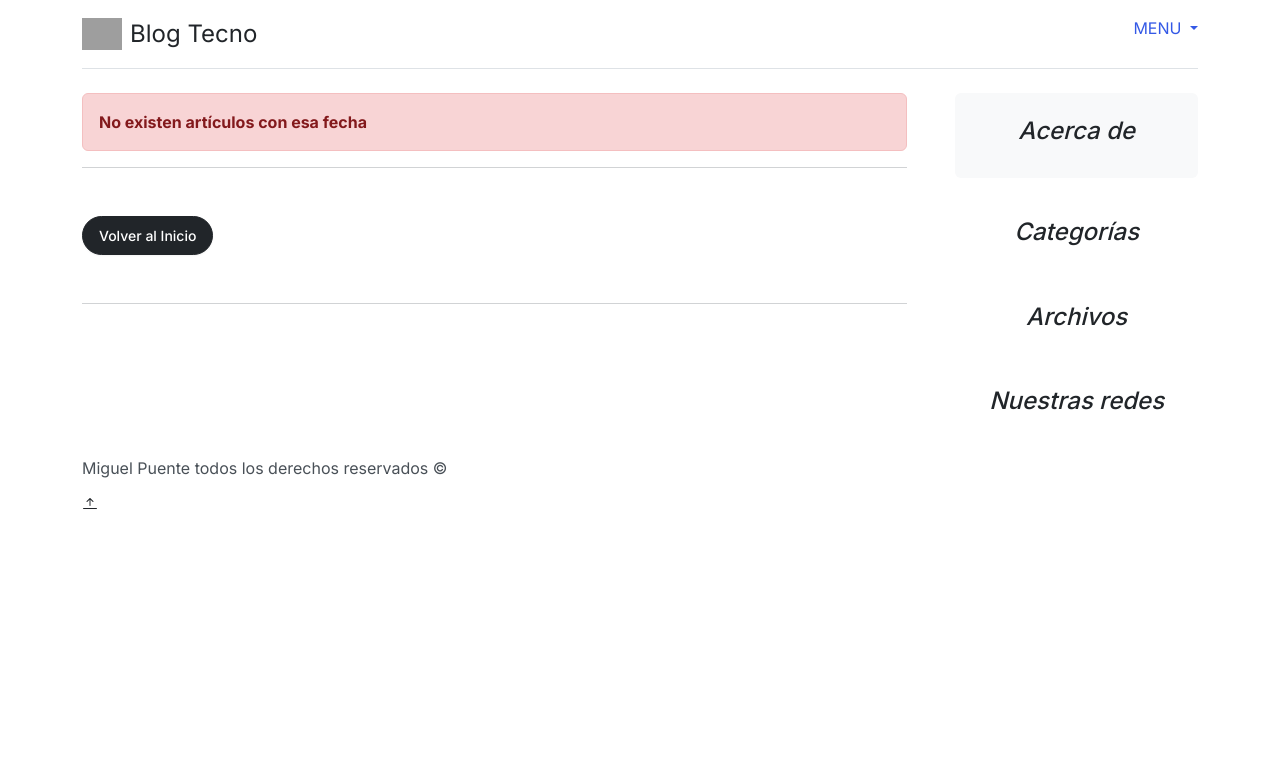
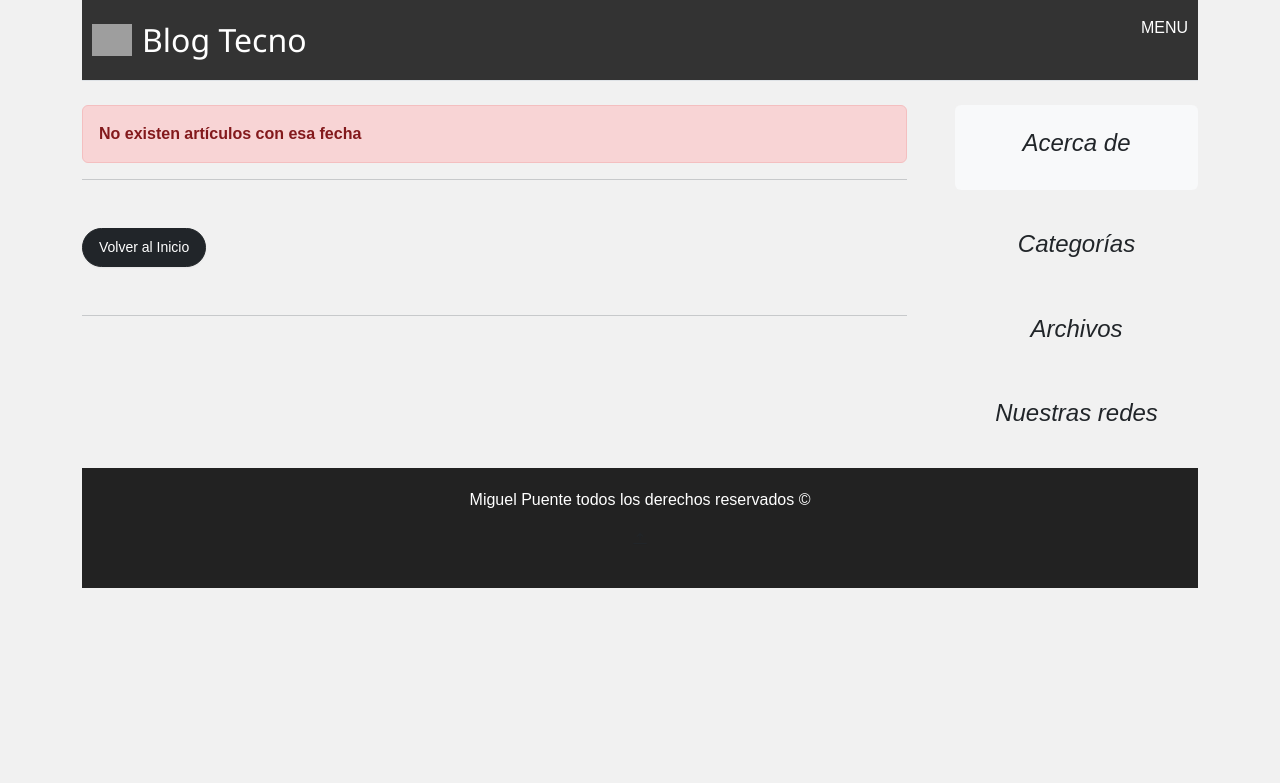
Before and after one commit to DiegoEscu37/Este, a Django app: template templates/blog/archivo.html in a window 1280 px wide. Shown: the top 783 px of the page. Run offline with Django 4.2, Linux system fonts and the light colour scheme; the template is opened without the code that fills it, so the values that code supplies are empty; some libraries are stand-ins or nearby versions; grey boxes are pictures that could not be loaded.

Commit message:
prueba de estilo

```diff
--- a/templates/blog/base.html
+++ b/templates/blog/base.html
@@ -1,122 +1,198 @@
 {% load static %}
-<script type="text/javascript" src="{% static "ckeditor/ckeditor-init.js" %}"></script>
-<script type="text/javascript" src="{% static "ckeditor/ckeditor/ckeditor.js" %}"></script>
-
 <!doctype html>
 <html lang="es">
 
 <head>
   <meta charset="UTF-8">
-  <meta name="viewport"
-    content="width=device-width, user-scalable=no, initial-scale=1.0, maximum-scale=1.0, minimum-scale=1.0">
+  <meta name="viewport" content="width=device-width, initial-scale=1.0">
   <meta http-equiv="X-UA-Compatible" content="ie=edge">
-  <meta name="description" content="">
   <title>Blog Tecno</title>
-  <link href= {% static 'blog/css/bootstrap.min.css' %} rel="stylesheet">
+  <link href="{% static 'blog/css/bootstrap.min.css' %}" rel="stylesheet">
   <!-- Custom styles for this template -->
-  <link href= {% static 'blog/css/blog.css' %} rel="stylesheet">
+  <link href="{% static 'blog/css/blog.css' %}" rel="stylesheet">
   <link rel="stylesheet" href="https://cdn.jsdelivr.net/npm/bootstrap-icons@1.10.5/font/bootstrap-icons.css">
+  <style>
+    /* Additional Custom Styles Here */
+    body {
+      font-family: 'Arial', sans-serif;
+      background-color: #f1f1f1;
+    }
+
+    header {
+      background-color: #333;
+      padding: 10px;
+      border-bottom: 1px solid #666;
+    }
+
+    .logo {
+      width: 40px;
+      height: 32px;
+    }
+
+    .title {
+      font-family: 'Segoe UI', Tahoma, Geneva, Verdana, sans-serif;
+      font-size: 2rem;
+      color: #fff;
+      margin-left: 10px;
+    }
+
+    .user-menu .dropdown-toggle::after {
+      display: none;
+    }
+
+    .user-menu .dropdown-toggle {
+      color: #fff;
+      font-weight: 500;
+    }
+
+    .user-menu .dropdown-menu {
+      min-width: 150px;
+      right: 0;
+      left: auto;
+    }
+
+    .user-menu .dropdown-menu::before {
+      content: '';
+      position: absolute;
+      top: -5px;
+      right: 15px;
+      border: 5px solid transparent;
+      border-bottom-color: #333;
+    }
+
+    footer {
+      padding: 20px 0;
+      text-align: center;
+      background-color: #222;
+      color: #fff;
+    }
+
+    footer a {
+      color: #fff;
+      text-decoration: none;
+    }
+
+    footer a:hover {
+      text-decoration: underline;
+    }
+
+    /* New styles for effects */
+    .post-title {
+      font-size: 1.5rem;
+      font-weight: bold;
+      color: #007bff;
+      transition: color 0.3s ease;
+    }
+
+    .post-title:hover {
+      color: #0056b3;
+    }
+
+    .post-excerpt {
+      color: #555;
+    }
+
+    .post-thumbnail {
+      max-width: 100%;
+      height: auto;
+      border-radius: 5px;
+      box-shadow: 0 2px 5px rgba(0, 0, 0, 0.1);
+      transition: box-shadow 0.3s ease;
+    }
+
+    .post-thumbnail:hover {
+      box-shadow: 0 4px 8px rgba(0, 0, 0, 0.2);
+    }
+  </style>
 </head>
 
 <body>
   <section class="container">
 
     <header class="d-flex flex-wrap justify-content-between py-3 mb-4 border-bottom">
+      <a href="{% url 'inicio' %}" class="d-flex align-items-center mb-3 mb-md-0 me-md-auto text-dark text-decoration-none">
+        <img class="logo" src="{% static 'blog/img/logo-tecno.png' %}" alt="Blog Tecno">
+        <span class="title">Blog Tecno</span>
+      </a>
 
-      <section class="dropdown">
-        <a href= {% url 'inicio' %} class="d-flex align-items-center mb-3 mb-md-0 me-md-auto text-dark text-decoration-none">
-          <img class="bi me-2" width="40" height="32" src= {% static 'blog/img/logo-tecno.png' %}>
-          <span class="fs-4">Blog Tecno</span>
-        </a>
-      </section>
-
-      {%if request.user.is_authenticated %}
-
-        <section class="flex-shrink-0 dropdown">
+      {% if request.user.is_authenticated %}
+      <div class="user-menu dropdown">
         <a href="#" class="d-block link-body-emphasis text-decoration-none dropdown-toggle" data-bs-toggle="dropdown"
           aria-expanded="false">
-          <span>Hola @{{ request.user.username | title }}</span>
+          <span>Hola {{ request.user.username | title }}</span>
         </a>
         <ul class="dropdown-menu text-small shadow">
           {% if request.user.is_staff %}
-              <li><a class="dropdown-item" href={% url 'crear_articulo' %}>Crear Artículo</a></li>
+          <li><a class="dropdown-item" href="{% url 'crear_articulo' %}">Crear Artículo</a></li>
           {% endif %}
           <li><hr class="dropdown-divider"></li>
           <li><a class="dropdown-item" href="{% url 'logout' %}">Salir</a></li>
         </ul>
-        </section>
+      </div>
       {% else %}
-        <section class="flex-shrink-0 dropdown">
+      <div class="user-menu dropdown">
         <a href="#" class="d-block link-body-emphasis text-decoration-none dropdown-toggle" data-bs-toggle="dropdown"
           aria-expanded="false">
           <span>MENU</span>
         </a>
         <ul class="dropdown-menu text-small shadow">
-              <li><a class="dropdown-item" href={% url 'login' %}>Login</a></li>
-              <li><a class="dropdown-item" href={% url 'signup' %}>Registrarse</a></li>
+          <li><a class="dropdown-item" href="{% url 'login' %}">Login</a></li>
+          <li><a class="dropdown-item" href="{% url 'signup' %}">Registrarse</a></li>
         </ul>
-        </section>
-
+      </div>
       {% endif %}
     </header>
 
     <main class="mt-2">
-
-
-      <section class="row g-5">
+      <div class="row g-5">
         <!-- TODOS LOS POSTS -->
-        <section class="col-md-9">
-
+        <div class="col-md-9">
           {% block contenido %}
-
-
           {% endblock contenido %}
-
-        </section>
+        </div>
 
         <!-- ASIDE -->
         <aside class="col-md-3">
-          <section class="position-sticky" style="top: 2rem;">
-
-            <article class="p-4 mb-3 bg-light rounded">
+          <div class="position-sticky" style="top: 2rem;">
+            <div class="p-4 mb-3 bg-light rounded">
               <h4 class="fst-italic text-center">Acerca de</h4>
               <p class="mb-0 text-justify">{{ acerca }}</p>
-            </article>
+            </div>
 
-            <article class="p-4 text-center">
+            <div class="p-4 text-center">
               <h4 class="fst-italic">Categorías</h4>
               <ol class="list-unstyled mb-0">
                 {% for categoria in categorias %}
-                  <li><a class=text-decoration-none href= {% url 'categoria' categoria_slug=categoria.slug%} >{{ categoria }}</a></li>
+                <li><a class="text-decoration-none" href="{% url 'categoria' categoria_slug=categoria.slug%}">{{ categoria }}</a></li>
                 {% endfor %}
               </ol>
-            </article>
+            </div>
 
-            <article class="p-4 text-center">
+            <div class="p-4 text-center">
               <h4 class="fst-italic">Archivos</h4>
               <ol class="list-unstyled mb-0">
                 {% for archivo in archivos %}
-                  <li><a class=text-decoration-none href= {% url 'archivo' year=archivo.fecha.year month=archivo.fecha.month %} >{{ archivo.fecha|date:'F Y'|capfirst }}</a></li>
+                <li><a class="text-decoration-none" href="{% url 'archivo' year=archivo.fecha.year month=archivo.fecha.month %}">{{ archivo.fecha|date:'F Y'|capfirst }}</a></li>
                 {% endfor %}
               </ol>
-            </article>
+            </div>
 
-            <article class="p-4 text-center">
+            <div class="p-4 text-center">
               <h4 class="fst-italic">Nuestras redes</h4>
               <ol class="list-unstyled">
                 {% for red in redes %}
                 {% if red.url %}
-                    <li><a class='text-decoration-none' href={{ red.url }} target="_blank"><i class="{{red.icono}}"></i>  {{red}}</a></li>
+                <li><a class="text-decoration-none" href="{{ red.url }}" target="_blank"><i class="{{red.icono}}"></i> {{red}}</a></li>
                 {% endif %}
                 {% endfor %}
               </ol>
-            </article>
+            </div>
+          </div>
+        </aside>
+      </div>
+    </main>
 
-          </section>
-        </aside>
-      </section>
-    </main>
-    <script src={% static 'blog/js/bootstrap.bundle.min.js' %}></script>
+    <script src="{% static 'blog/js/bootstrap.bundle.min.js' %}"></script>
 
     <footer class="blog-footer">
       <p>Miguel Puente todos los derechos reservados ©</p>
```
Lines whose indentation alone changed are shown as unchanged.
